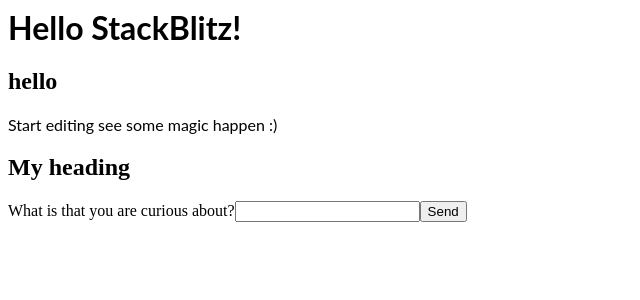
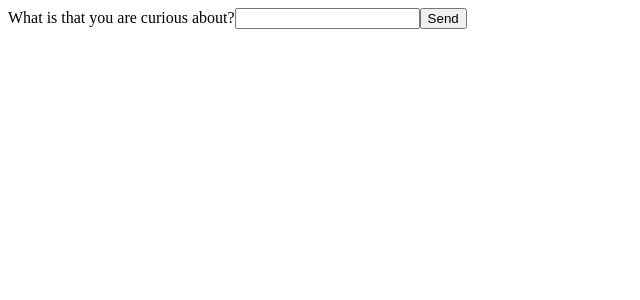
Before and after one commit to sarjir/ExperimentSaga, a React (Create React App) app: page / in a window 1280 px wide. Shown: the top 300 px of the page, without its empty margins (0-640 px from the left). Built offline with nearby package versions, Linux system fonts and the light colour scheme; no server answers; the database is empty.

Commit message:
remove boilerplate code

```diff
--- a/App.tsx
+++ b/App.tsx
@@ -6,10 +6,6 @@
 export default function App() {
   return (
     <div>
-      <h1>Hello StackBlitz!</h1>
-      <h2>hello</h2>
-      <p>Start editing see some magic happen :)</p>
-      <Heading>My heading </Heading>
       <FirstPage />
     </div>
   );
--- a/package.json
+++ b/package.json
@@ -8,7 +8,8 @@
     "firebase": "^9.17.1",
     "firebase/app": "*",
     "react": "^18.1.0",
-    "react-dom": "^18.1.0"
+    "react-dom": "^18.1.0",
+    "react-hook-form": "^7.43.3"
   },
   "scripts": {
     "start": "react-scripts start",
```
